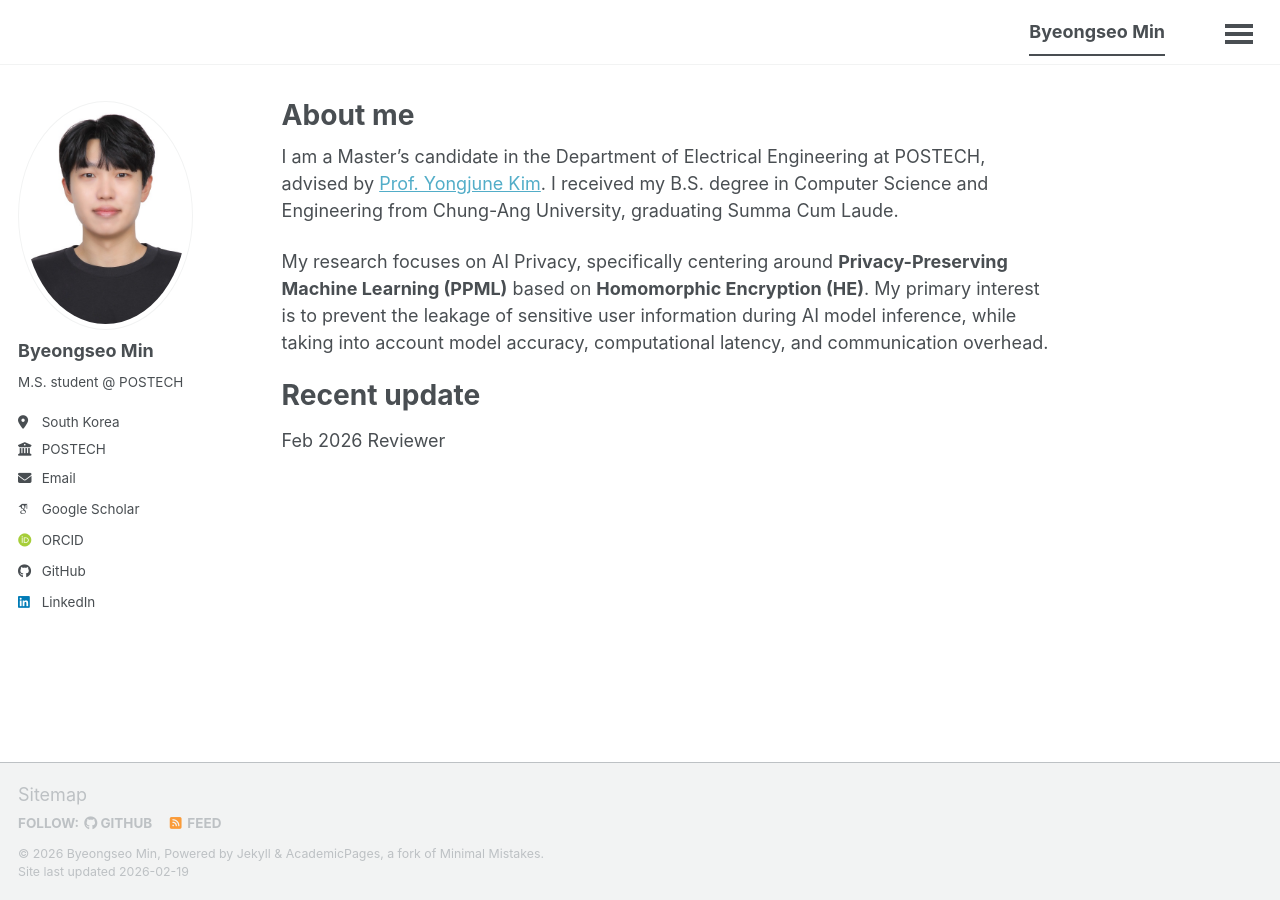
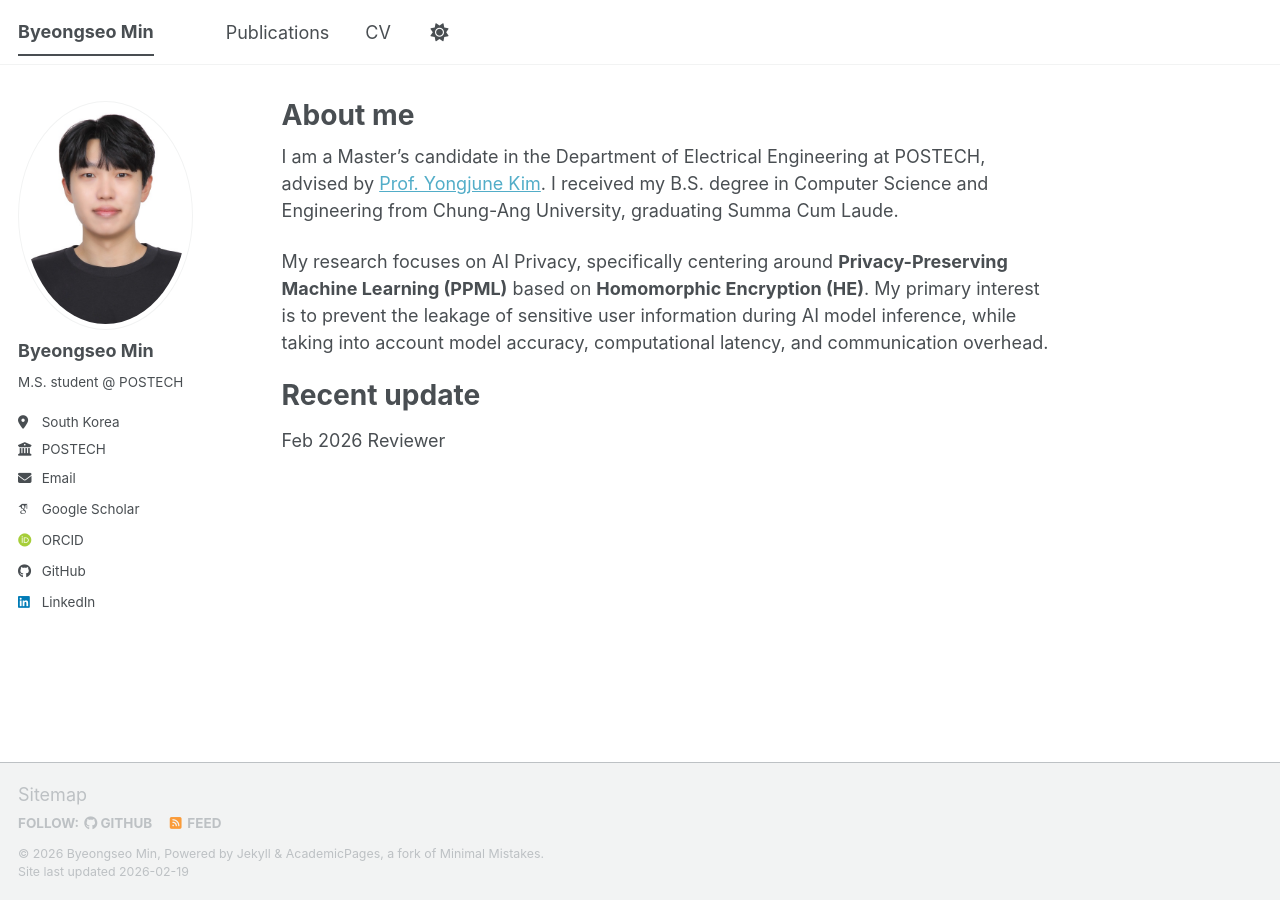
Before and after one commit to byeongseomin51/byeongseomin51.github.io, a Jekyll site: the page built from _pages/about.md, in a window 1280 px wide. Built offline with Jekyll 4.4.1, drawn with Linux system fonts in a browser that asks for light colours; some web fonts are replaced; a script bundle is joined from its source files by our own code; library files that are not in the unit come from our copies.

```diff
--- a/_sass/layout/_navigation.scss
+++ b/_sass/layout/_navigation.scss
@@ -177,10 +177,6 @@
   min-width: 250px;
   background: var(--global-bg-color);
 
-  /*오른쪽 정렬*/
-  display: flex;
-  align-items: center;
-
   a {
     display: block;
     margin: 0 1rem;
@@ -207,19 +203,11 @@
   }
 
   .visible-links {
-    /*오른쪽 정렬*/
-    // display: table;
-    display: flex;
-    justify-content: flex-end; /* 메뉴들을 우측으로 밀어냅니다. */
-    align-items: center;       /* 세로 중앙 정렬 */
-    flex: 1;
+    display: table;
 
     li {
-      // display: table-cell;
-      // vertical-align: middle;
-      /*오른쪽 정렬*/
-      display: block;
-      flex: none;
+      display: table-cell;
+      vertical-align: middle;
 
       &:first-child {
         font-weight: bold;
@@ -341,6 +329,14 @@
 
   ul {
     margin-bottom: 1em;
+
+    // /* 하위 메뉴(Children)만 우측 정렬 */
+    // ul {
+    //   text-align: right;
+
+    //   /* 우측 정렬 시, 기존의 왼쪽 들여쓰기(padding)가 어색하다면 0으로 초기화 */
+    //   padding-left: 0;
+    // }
   }
 
   a {
```
